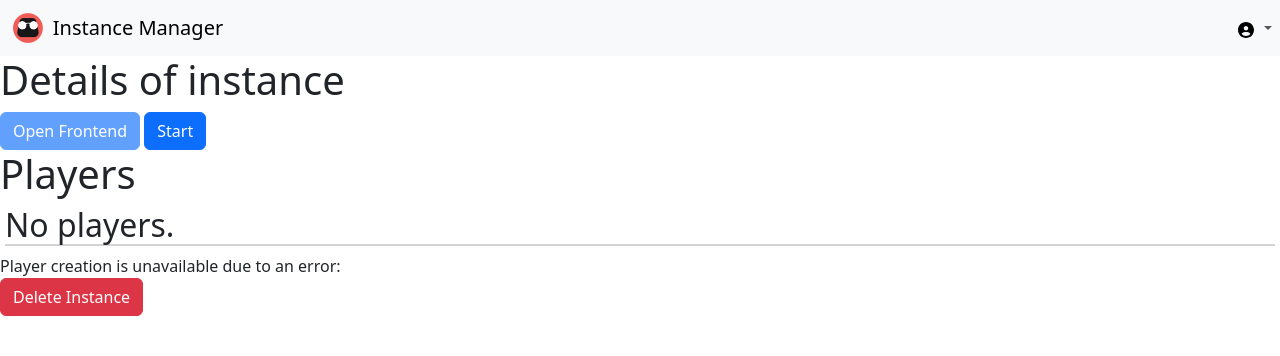
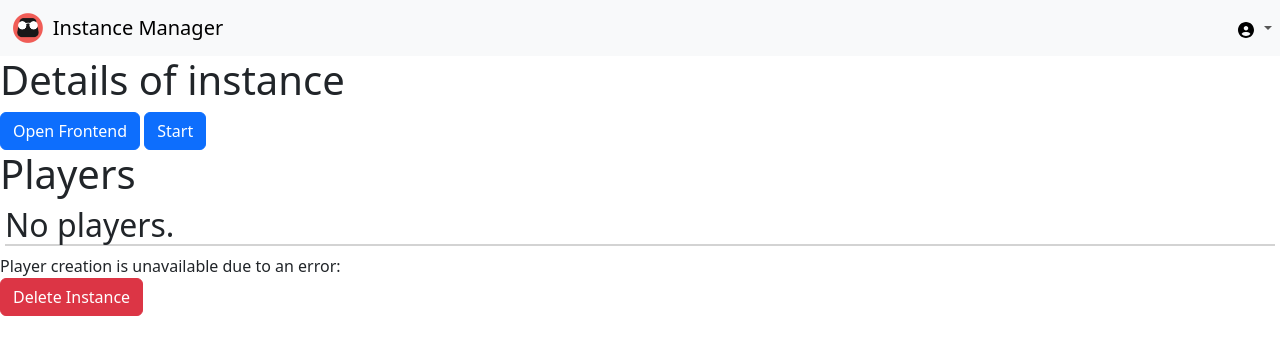
Before and after one commit to danielh13210/miningbots-coolify-manager, a Flask app: template templates/details.html in a window 1280 px wide. Shown: the top 356 px of the page. Run offline with Flask 3, Linux system fonts and the light colour scheme; the template is opened without the code that fills it, so the values that code supplies are empty; parts of the project's set-up code (start-up, migrations or seed data) failed here and were passed over.

Commit message:
Fix accessibility errors

```diff
--- a/static/styles.css
+++ b/static/styles.css
@@ -43,3 +43,8 @@
 .icon {
   height: 20px;
 }
+
+span.btn-disabled-wrapper, button.btn[disabled] {
+  cursor: not-allowed !important;
+  opacity: 1;
+}
--- a/templates/details.html
+++ b/templates/details.html
@@ -41,6 +41,7 @@
   <span
     {% if not instances[instance]["running"] %}
       title="Instance is not running, start it to open the frontend."
+      class="btn-disabled-wrapper"
     {% endif %}
   >
     <button class="btn btn-primary"
@@ -84,6 +85,7 @@
   <span
     {% if instances[instance]["running"] %}
       title="Instance must be stopped before it can be deleted."
+      class="btn-disabled-wrapper"
     {% endif %}
   >
     <button
--- a/templates/index.html
+++ b/templates/index.html
@@ -51,6 +51,7 @@
         <span
           {% if not instances[instance]["running"] %}
             title="Instance is not running, start it to open the frontend."
+            class="btn-disabled-wrapper"
           {% endif %}
         >
           <button class="btn btn-primary"
```
